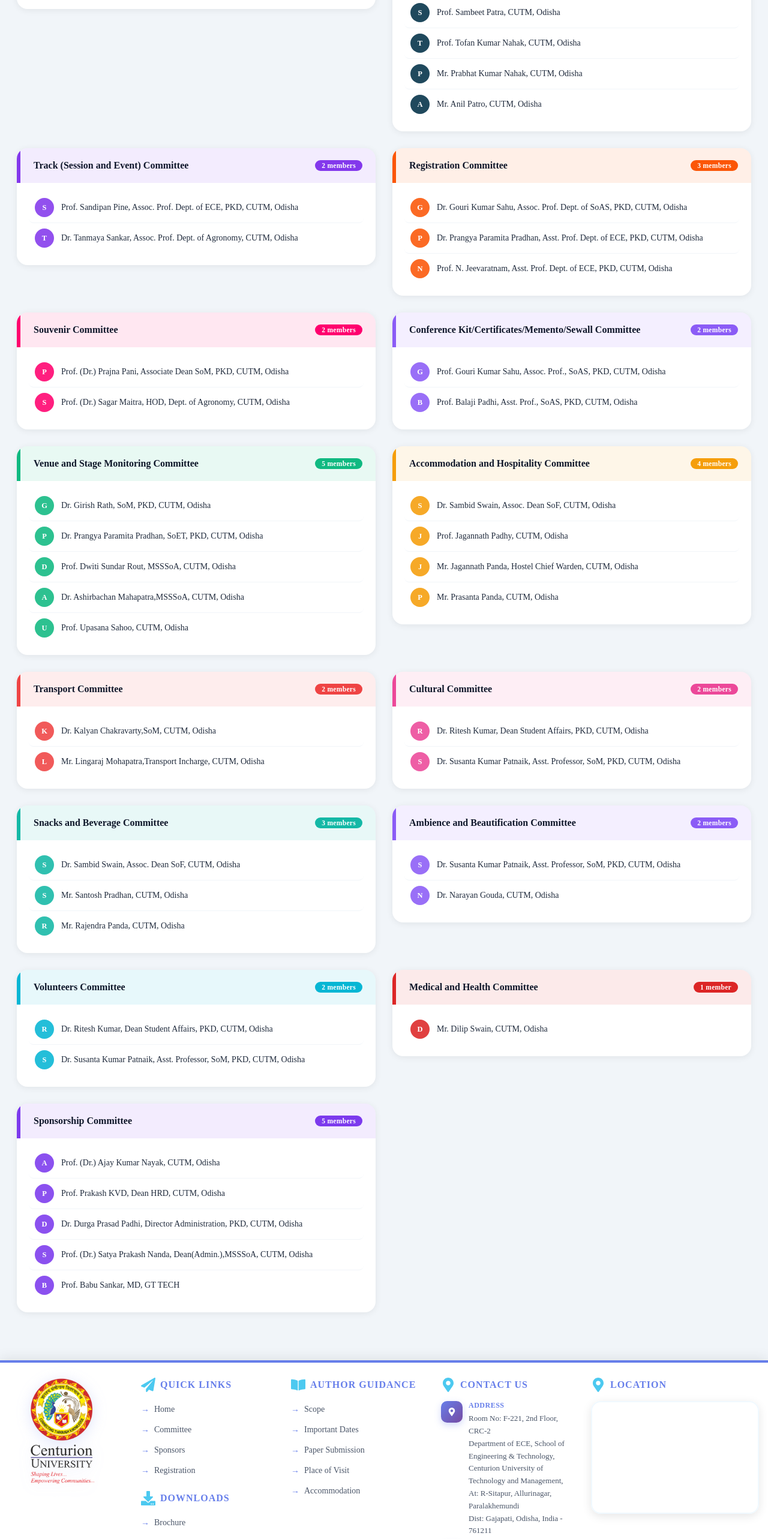
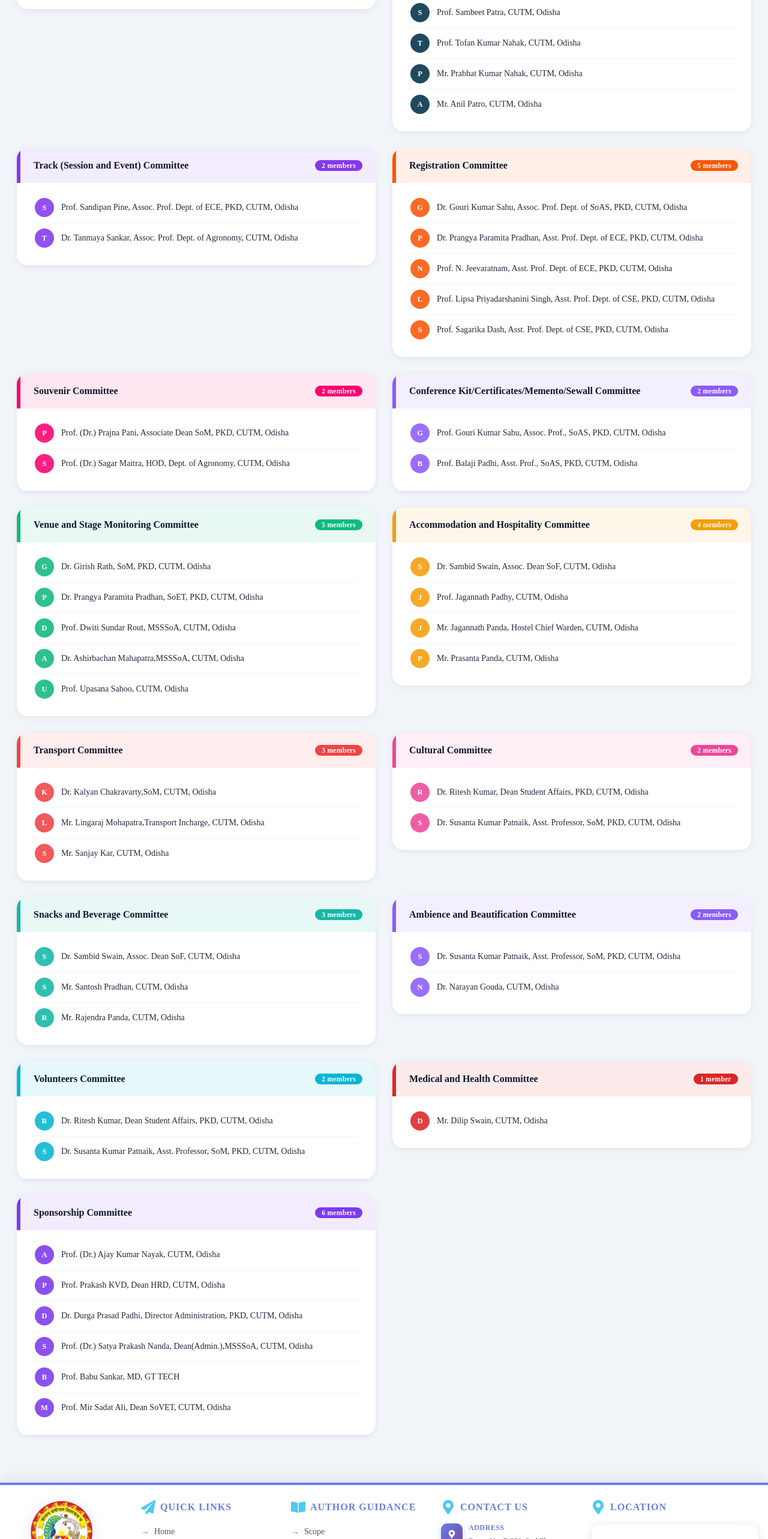
Before and after one commit to krushayu/SCOPES-2027, a React (Create React App) app: page /committee in a window 1280 px wide. Shown: the part 6083-8649 px from the top of the page at 60% size. Built offline with nearby package versions, Linux system fonts and the light colour scheme; grey boxes are pictures that could not be loaded.

Commit message:
Update Committee.js

```diff
--- a/src/Pages/Committee.js
+++ b/src/Pages/Committee.js
@@ -298,7 +298,7 @@
       color: '#8338EC',
       members: [
         'Prof. Sandipan Pine, Assoc. Prof. Dept. of ECE, PKD, CUTM, Odisha',
-        'Dr. Tanmaya Sankar, Assoc. Prof. Dept. of Agronomy, CUTM, Odisha'
+        'Dr. Tanmaya Sankar, Assoc. Prof. Dept. of Agronomy, CUTM, Odisha',
       ]
     },
     {
@@ -308,7 +308,9 @@
       members: [
         'Dr. Gouri Kumar Sahu, Assoc. Prof. Dept. of SoAS, PKD, CUTM, Odisha ',
         'Dr. Prangya Paramita Pradhan, Asst. Prof. Dept. of ECE, PKD, CUTM, Odisha',
-        'Prof. N. Jeevaratnam, Asst. Prof. Dept. of ECE, PKD, CUTM, Odisha'
+        'Prof. N. Jeevaratnam, Asst. Prof. Dept. of ECE, PKD, CUTM, Odisha',
+        'Prof. Lipsa Priyadarshanini Singh, Asst. Prof. Dept. of CSE, PKD, CUTM, Odisha',
+        'Prof. Sagarika Dash, Asst. Prof. Dept. of CSE, PKD, CUTM, Odisha',
       ]
     },
     {
@@ -358,7 +360,8 @@
       color: '#EF4444',
       members: [
         'Dr. Kalyan Chakravarty,SoM, CUTM, Odisha',
-        'Mr. Lingaraj Mohapatra,Transport Incharge, CUTM, Odisha'
+        'Mr. Lingaraj Mohapatra,Transport Incharge, CUTM, Odisha',
+        'Mr. Sanjay Kar, CUTM, Odisha',
       ]
     },
     {
@@ -415,7 +418,8 @@
         'Prof. Prakash KVD, Dean HRD, CUTM, Odisha',
         'Dr. Durga Prasad Padhi, Director Administration, PKD, CUTM, Odisha',
         'Prof. (Dr.) Satya Prakash Nanda, Dean(Admin.),MSSSoA, CUTM, Odisha',
-        'Prof. Babu Sankar, MD, GT TECH'
+        'Prof. Babu Sankar, MD, GT TECH',
+        'Prof. Mir Sadat Ali, Dean SoVET, CUTM, Odisha',
       ]
     }
   ];
```
